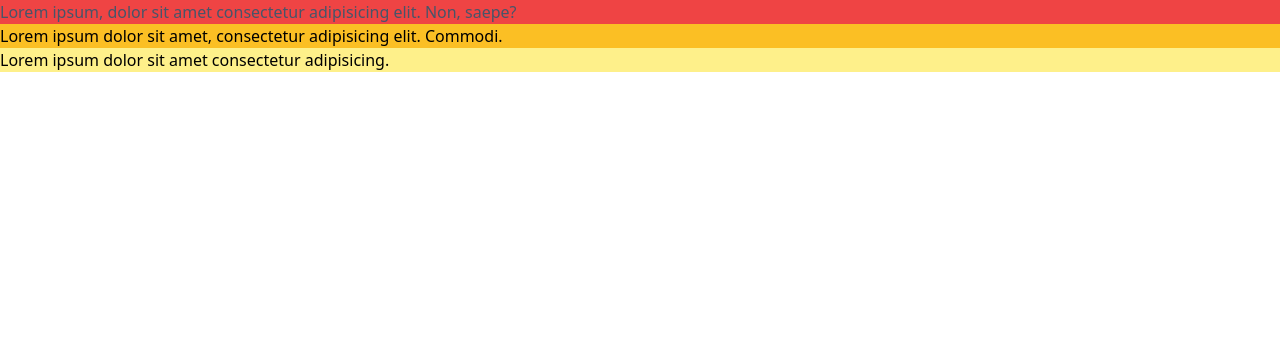
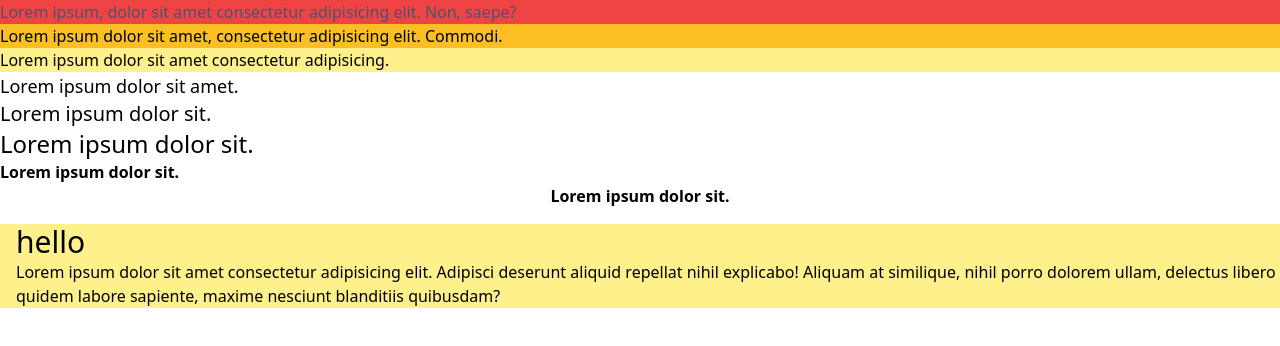
Before and after one commit to Imam444/tailwind-Css-repo, a plain HTML site: page index.html in a window 1280 px wide. Drawn offline with nearby package versions, Linux system fonts and the light colour scheme.

Commit message:
module=12

```diff
--- a/index.html
+++ b/index.html
@@ -10,5 +10,19 @@
     <h1 class="bg-red-500 text-slate-600" >Lorem ipsum, dolor sit amet consectetur adipisicing elit. Non, saepe?</h1>
     <h3 class="bg-amber-400">Lorem ipsum dolor sit amet, consectetur adipisicing elit. Commodi.</h3>
     <p class="bg-yellow-200" >Lorem ipsum dolor sit amet consectetur adipisicing.</p>
+    <section>
+        <h1 class="text-lg" >Lorem ipsum dolor sit amet.</h1>
+        <p class="text-xl">Lorem ipsum dolor sit.</p>
+        <p class="text-2xl">Lorem ipsum dolor sit.</p>
+        <p class="font-semibold">Lorem ipsum dolor sit.</p>
+        <p class="font-bold text-center" >Lorem ipsum dolor sit.</p>
+
+    </section>
+    <section>
+        <div class="bg-yellow-200 pl-4  mt-4 ">
+            <h1 class="text-3xl">hello</h1>
+            <p>Lorem ipsum dolor sit amet consectetur adipisicing elit. Adipisci deserunt aliquid repellat nihil explicabo! Aliquam at similique, nihil porro dolorem ullam, delectus libero quidem labore sapiente, maxime nesciunt blanditiis quibusdam?</p>
+        </div>
+    </section>
 </body>
 </html>
```
